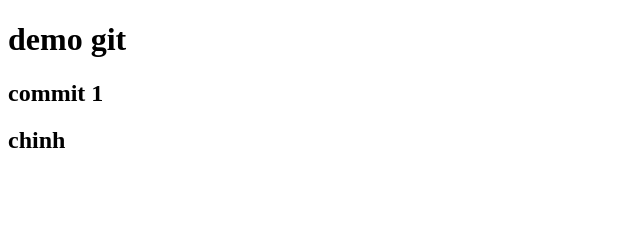
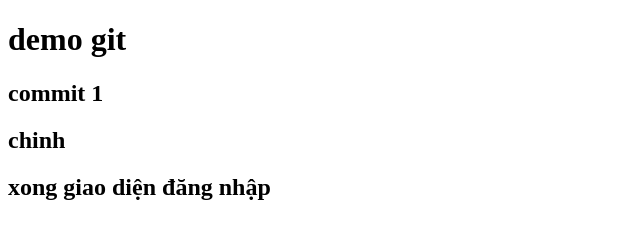
Before and after one commit to HVChinh-111/demo-git, a plain HTML site: page view/index.html in a window 1280 px wide. Shown: the whole page, without its empty margins (0-640 px from the left). Drawn offline with Linux system fonts and the light colour scheme.

Commit message:
Chính xong giao diện đăng nhập

```diff
--- a/view/index.html
+++ b/view/index.html
@@ -9,5 +9,6 @@
   <h1>demo git</h1>
   <h2>commit 1</h2>
   <h2>chinh</h2>
+  <h2>xong giao diện đăng nhập</h2>
 </body>
 </html>
```
